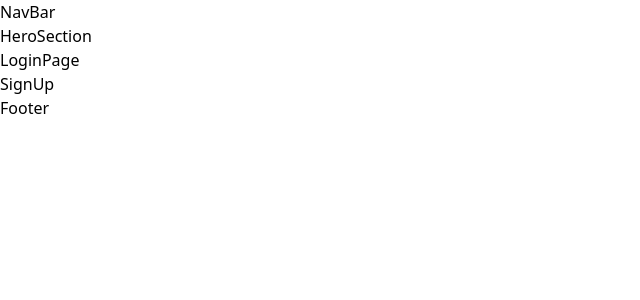
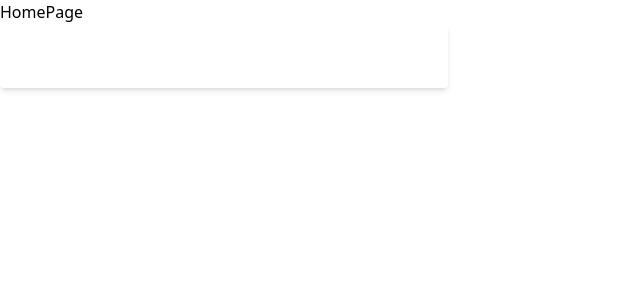
Before and after one commit to Cinikobe2005/AgriNex, a React (Vite) app: page / in a window 1280 px wide. Shown: the top 300 px of the page, without its empty margins (0-640 px from the left). Built offline with nearby package versions, Linux system fonts and the light colour scheme.

Commit message:
added img

```diff
--- a/src/App.jsx
+++ b/src/App.jsx
@@ -1,11 +1,13 @@
 import React from "react";
 import "./App.css";
 import HomePage from "./pages/HomePage";
+import SignUp from "./pages/auth/SignUp";
 
 function App() {
   return (
     <>
       <HomePage />
+      <SignUp />
     </>
   );
 }
--- a/src/components/Layout.jsx
+++ /dev/null
@@ -1,20 +0,0 @@
-import React from "react";
-import NavBar from "../layout/NavBar";
-import HeroSection from "./HeroSection";
-import Footer from "../layout/Footer";
-import LoginPage from "../pages/auth/LoginPage";
-import SignUp from "../pages/auth/SignUp";
-
-const Layout = () => {
-  return (
-    <div>
-      <NavBar />
-      <HeroSection />
-      <LoginPage />
-      <SignUp />
-      <Footer />
-    </div>
-  );
-};
-
-export default Layout;
--- a/src/pages/HomePage.jsx
+++ b/src/pages/HomePage.jsx
@@ -1,10 +1,11 @@
 import React from "react";
-import Layout from "../components/Layout";
+import AgriNex from "../assets/AgriNex.png";
+
 
 const HomePage = () => {
   return (
     <div>
-      <Layout />
+     HomePage
     </div>
   );
 };
--- a/src/pages/auth/LoginPage.jsx
+++ b/src/pages/auth/LoginPage.jsx
@@ -1,8 +1,12 @@
 import React from 'react'
+import AgriNex from "../assets/AgriNex.png";
+
 
 const LoginPage = () => {
   return (
-    <div>LoginPage</div>
+    <div>LoginPage
+    </div>
+
   )
 }
 
--- a/src/pages/auth/SignUp.jsx
+++ b/src/pages/auth/SignUp.jsx
@@ -1,9 +1,14 @@
-import React from 'react'
+import React from "react";
+import AgriNex from "../../assets/AgriNex.png"
 
 const SignUp = () => {
   return (
-    <div>SignUp</div>
-  )
-}
+    <div className="flex items-center">
+      <form className="bg-white p-8 rounded shadow-md w-full max-w-md">
 
-export default SignUp
+      </form>
+    </div>
+  );
+};
+
+export default SignUp;
```
Also changed, not shown: src/assets/AgriNex.png (added), src/assets/FarmerUsingAi.png (added).
